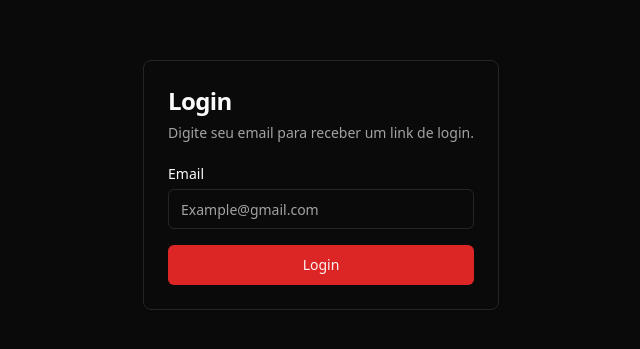
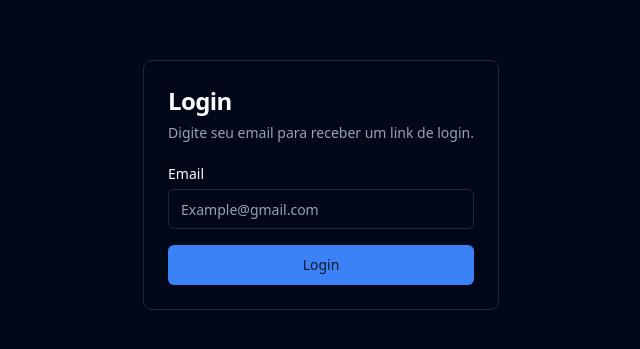
Before and after one commit to Victor-als/amigo-secreto, a Next.js app: page /login in a window 1280 px wide. Shown: the part 215-564 px from the top of the page, without its empty margins (319-959 px from the left). Built offline with nearby package versions, Linux system fonts and the light colour scheme.

Commit message:
feat: changes to routes after login and changing application colors

```diff
--- a/app/(auth)/auth/confirm/route.ts
+++ b/app/(auth)/auth/confirm/route.ts
@@ -24,5 +24,5 @@
   }
 
 
-  redirect('/')
+  redirect('/private/grupos/novo')
 }
--- a/app/globals.css
+++ b/app/globals.css
@@ -7,24 +7,24 @@
 @layer base {
   :root {
     --background: 0 0% 100%;
-    --foreground: 0 0% 3.9%;
+    --foreground: 222.2 84% 4.9%;
     --card: 0 0% 100%;
-    --card-foreground: 0 0% 3.9%;
+    --card-foreground: 222.2 84% 4.9%;
     --popover: 0 0% 100%;
-    --popover-foreground: 0 0% 3.9%;
-    --primary: 0 72.2% 50.6%;
-    --primary-foreground: 0 85.7% 97.3%;
-    --secondary: 0 0% 96.1%;
-    --secondary-foreground: 0 0% 9%;
-    --muted: 0 0% 96.1%;
-    --muted-foreground: 0 0% 45.1%;
-    --accent: 0 0% 96.1%;
-    --accent-foreground: 0 0% 9%;
+    --popover-foreground: 222.2 84% 4.9%;
+    --primary: 221.2 83.2% 53.3%;
+    --primary-foreground: 210 40% 98%;
+    --secondary: 210 40% 96.1%;
+    --secondary-foreground: 222.2 47.4% 11.2%;
+    --muted: 210 40% 96.1%;
+    --muted-foreground: 215.4 16.3% 46.9%;
+    --accent: 210 40% 96.1%;
+    --accent-foreground: 222.2 47.4% 11.2%;
     --destructive: 0 84.2% 60.2%;
-    --destructive-foreground: 0 0% 98%;
-    --border: 0 0% 89.8%;
-    --input: 0 0% 89.8%;
-    --ring: 0 72.2% 50.6%;
+    --destructive-foreground: 210 40% 98%;
+    --border: 214.3 31.8% 91.4%;
+    --input: 214.3 31.8% 91.4%;
+    --ring: 221.2 83.2% 53.3%;
     --radius: 0.5rem;
     --chart-1: 12 76% 61%;
     --chart-2: 173 58% 39%;
@@ -34,25 +34,25 @@
   }
 
   .dark {
-    --background: 0 0% 3.9%;
-    --foreground: 0 0% 98%;
-    --card: 0 0% 3.9%;
-    --card-foreground: 0 0% 98%;
-    --popover: 0 0% 3.9%;
-    --popover-foreground: 0 0% 98%;
-    --primary: 0 72.2% 50.6%;
-    --primary-foreground: 0 85.7% 97.3%;
-    --secondary: 0 0% 14.9%;
-    --secondary-foreground: 0 0% 98%;
-    --muted: 0 0% 14.9%;
-    --muted-foreground: 0 0% 63.9%;
-    --accent: 0 0% 14.9%;
-    --accent-foreground: 0 0% 98%;
+    --background: 222.2 84% 4.9%;
+    --foreground: 210 40% 98%;
+    --card: 222.2 84% 4.9%;
+    --card-foreground: 210 40% 98%;
+    --popover: 222.2 84% 4.9%;
+    --popover-foreground: 210 40% 98%;
+    --primary: 217.2 91.2% 59.8%;
+    --primary-foreground: 222.2 47.4% 11.2%;
+    --secondary: 217.2 32.6% 17.5%;
+    --secondary-foreground: 210 40% 98%;
+    --muted: 217.2 32.6% 17.5%;
+    --muted-foreground: 215 20.2% 65.1%;
+    --accent: 217.2 32.6% 17.5%;
+    --accent-foreground: 210 40% 98%;
     --destructive: 0 62.8% 30.6%;
-    --destructive-foreground: 0 0% 98%;
-    --border: 0 0% 14.9%;
-    --input: 0 0% 14.9%;
-    --ring: 0 72.2% 50.6%;
+    --destructive-foreground: 210 40% 98%;
+    --border: 217.2 32.6% 17.5%;
+    --input: 217.2 32.6% 17.5%;
+    --ring: 224.3 76.3% 48%;
     --chart-1: 220 70% 50%;
     --chart-2: 160 60% 45%;
     --chart-3: 30 80% 55%;
--- a/components/header.tsx
+++ b/components/header.tsx
@@ -11,10 +11,10 @@
             href="/"
             className="text-2xl font-bold flex items-center gap-2"
           >
-            <Gift className="h-6 w-6 text-red-400"/>
-            <span>
+            <Gift className="h-6 w-6 text-blue-400"/>
+            <span className=" text-blue-400">
               Amigo
-              <span className="font-thin">Secreto</span>
+              <span className="font-thin text-white">Secreto</span>
             </span>
           </Link>
           <nav className="flex items-cennter space-x-4">
```
